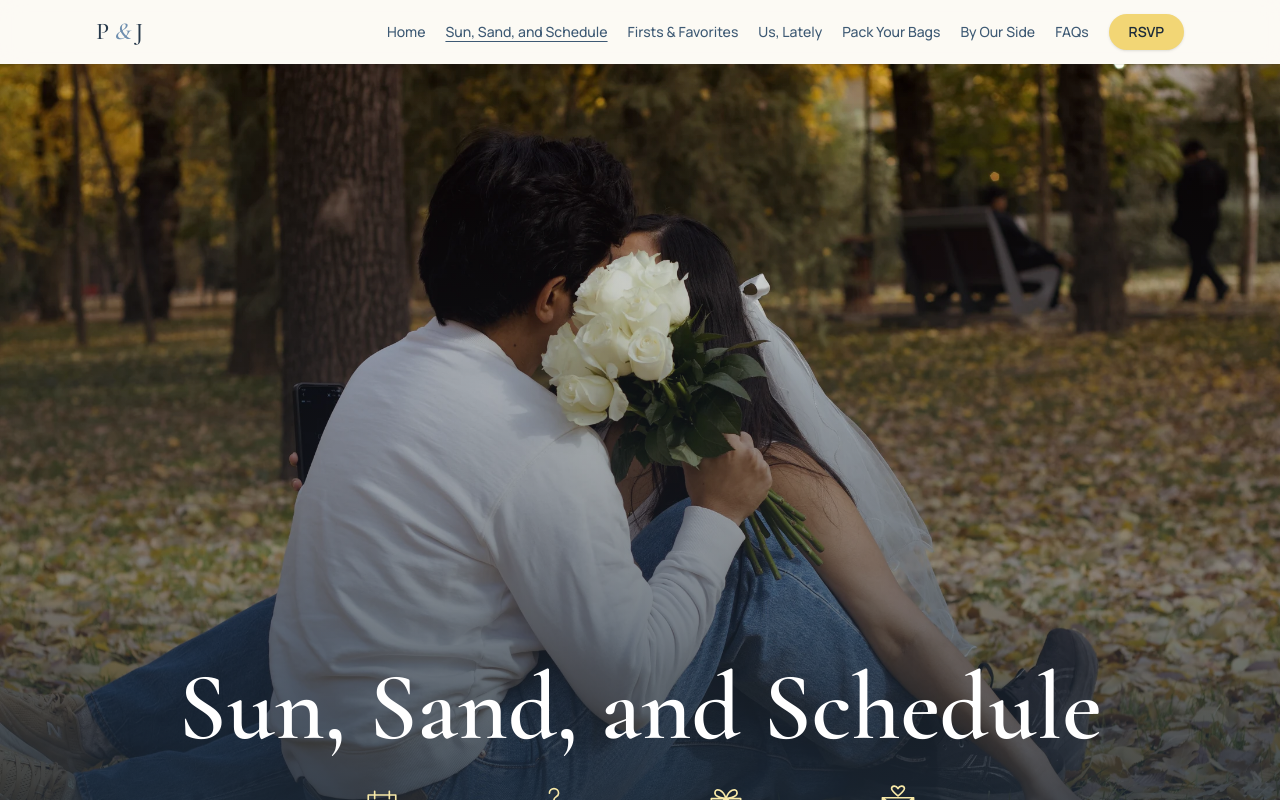
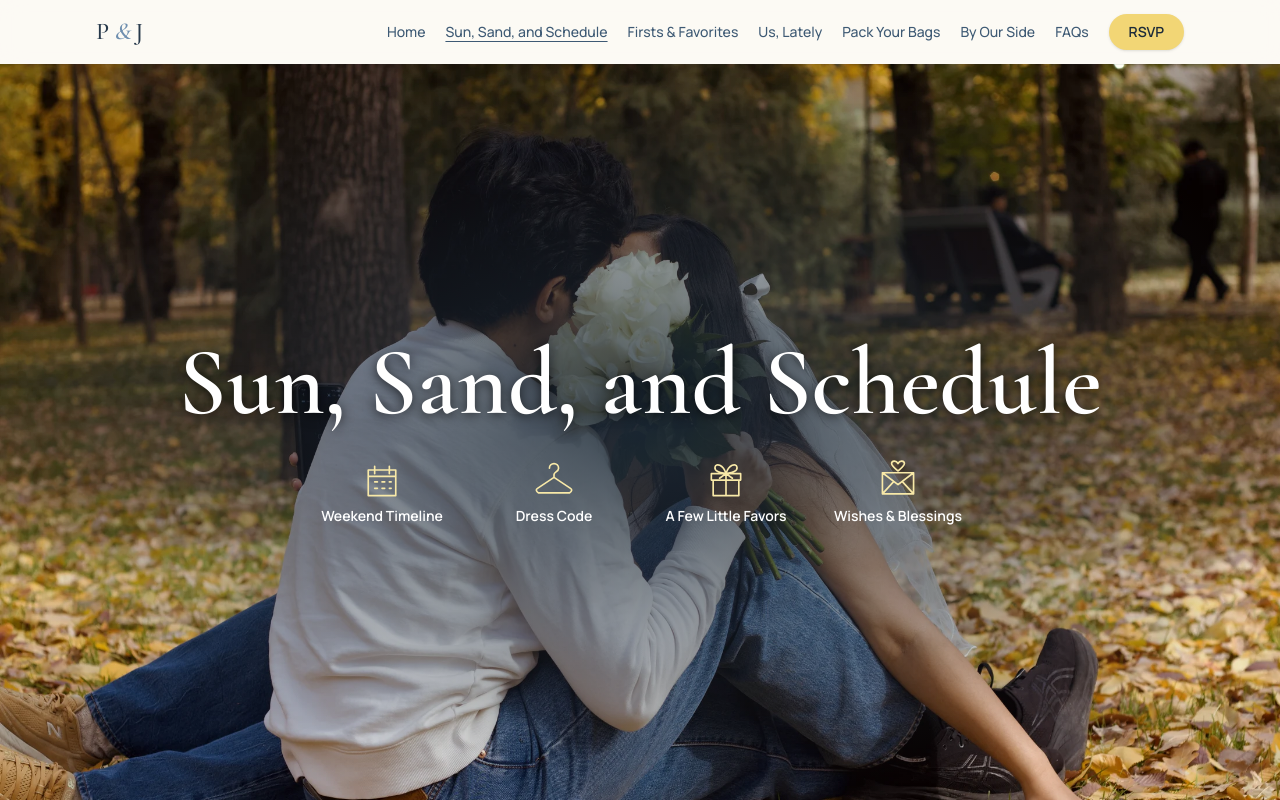
Before and after one commit to pjudal/wedding-site, a Next.js app: page /wedding-details#dress-code in a window 1280 px wide. Shown: the top 800 px of the page. Built offline with nearby package versions, Linux system fonts and the light colour scheme.

Commit message:
Position wedding hero titles within the opening view

```diff
--- a/src/components/Hero.tsx
+++ b/src/components/Hero.tsx
@@ -64,7 +64,7 @@ export function Hero() {
           initial={{ opacity: 0, y: 20 }}
           animate={{ opacity: 1, y: 0 }}
           transition={{ duration: 1.2, delay: 0.5, ease }}
-          className="mt-2 font-serif text-5xl font-medium leading-none text-dusk-950 sm:text-6xl xl:text-[clamp(3.75rem,10svh,6rem)]"
+          className="mt-2 font-serif text-5xl font-medium leading-none text-dusk-950 sm:text-6xl xl:mt-[clamp(0.5rem,calc(25svh_-_10.5rem),5rem)] xl:text-[clamp(3.75rem,10svh,6rem)]"
         >
           {site.coupleA} <span className="font-normal italic text-dusk-500">&amp;</span> {site.coupleB}
         </motion.h1>
--- a/src/components/SectionPageHeader.tsx
+++ b/src/components/SectionPageHeader.tsx
@@ -17,8 +17,8 @@ export function SectionPageHeader({ title, image, imageAlt, sections, intro }: {
           sizes="100vw"
           className="col-start-1 row-start-1 block h-auto w-full self-center"
         />
-        <div className="relative col-start-1 row-start-1 flex min-w-0 flex-col justify-end bg-linear-to-t from-dusk-950/95 via-dusk-950/40 to-transparent px-2 pb-3 pt-4 text-white sm:px-8 sm:pb-10 lg:pb-16">
-          <h1 className="font-serif text-4xl font-semibold leading-none sm:text-6xl lg:text-8xl">{title}</h1>
+        <div className="relative col-start-1 row-start-1 flex h-full max-h-[calc(100svh-4rem)] min-w-0 flex-col justify-center self-start bg-[radial-gradient(ellipse_at_center,rgb(29_43_57_/_85%),transparent_76%)] px-2 py-4 text-white sm:px-8">
+          <h1 className="font-serif text-4xl font-semibold leading-none [text-shadow:0_2px_12px_rgb(0_0_0_/_70%)] sm:text-6xl lg:text-8xl">{title}</h1>
           <nav aria-label="On this page" className="mx-auto mt-3 grid w-full max-w-2xl grid-cols-4 gap-1 sm:mt-6 sm:gap-4">
             {sections.map(({ id, label, icon }) => (
               <a
```
